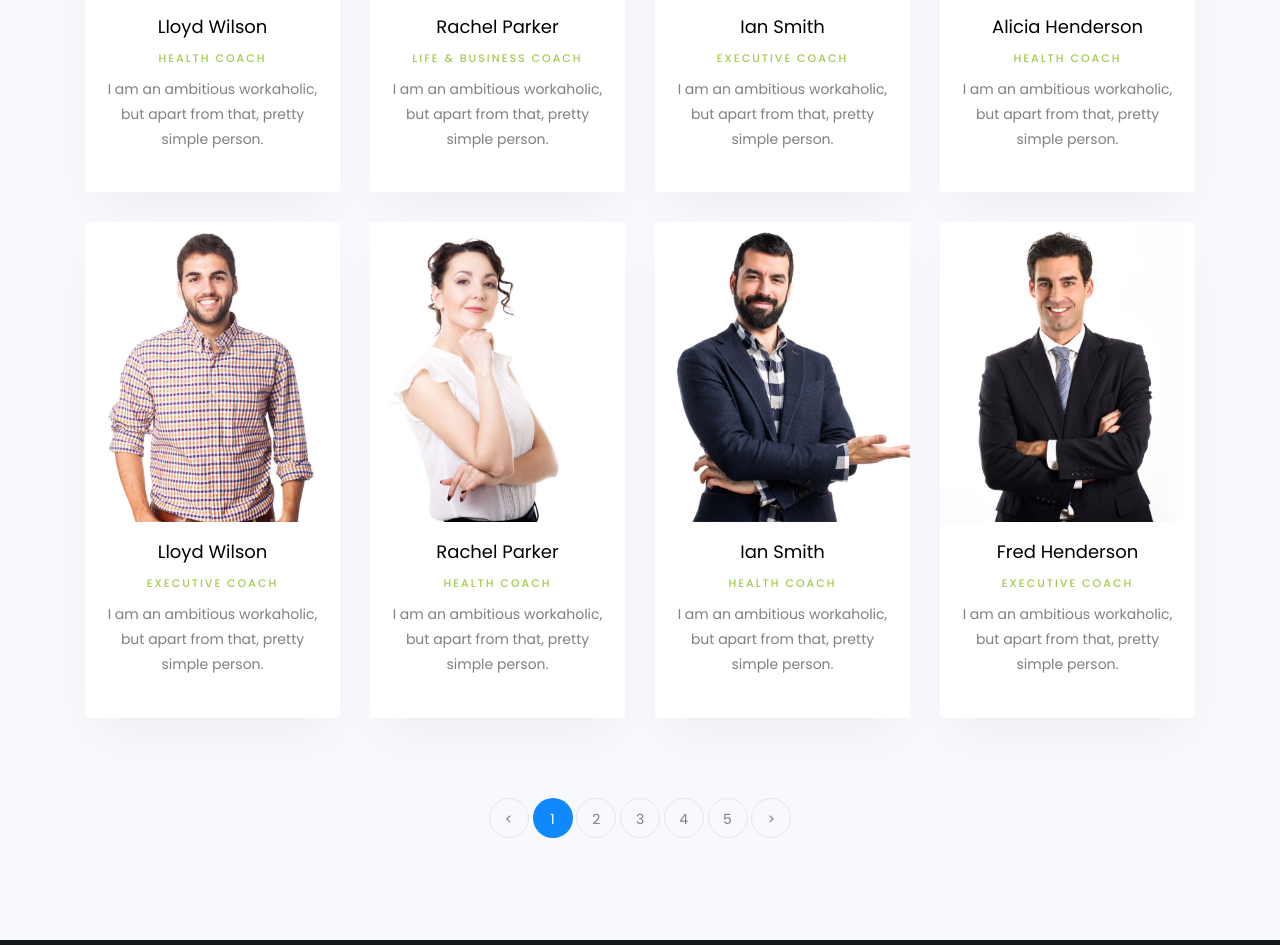
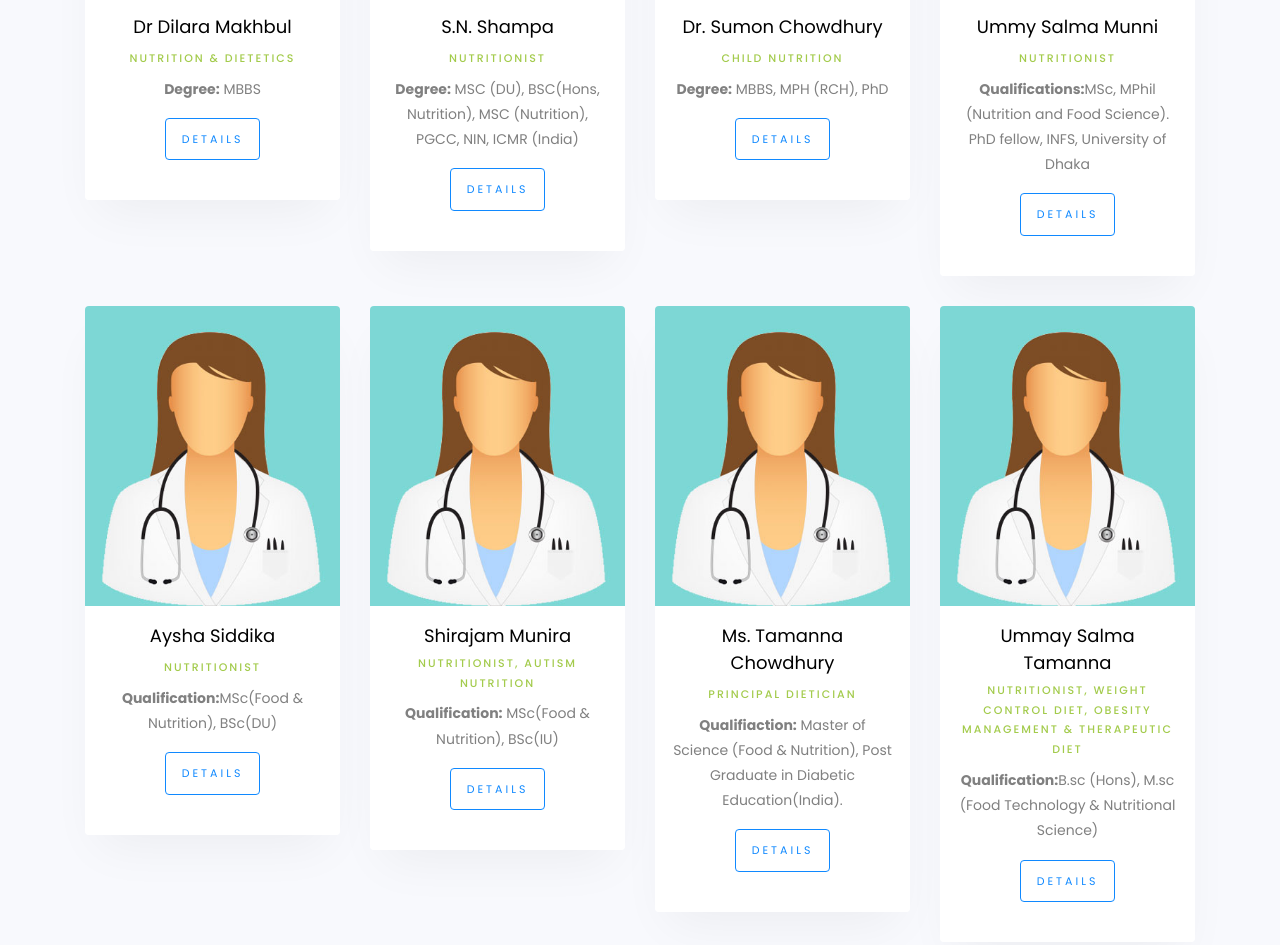
Before and after one commit to rafidShahriar/healthy_living, a plain HTML site: page nutritionist.html in a window 1280 px wide. Shown: the part 940-1885 px from the top of the page. Drawn offline with Linux system fonts and the light colour scheme; some packages are replaced by stand-ins of ours; no server answers.

Commit message:
Nutritionist page updated

```diff
--- a/nutritionist.html
+++ b/nutritionist.html
@@ -63,8 +63,8 @@
             <li class="nav-item dropdown">
               <a class="dropdown-toggle nav-link" data-toggle="dropdown" href="#">Food & Drink<span class="caret"></span></a>
               <ul class="dropdown-menu">
-                <li class="dropdown-navbar"><a href="pricing.html">Meal Plan</a></li>
-                <li class="dropdown-navbar"><a href="pricing.html">Recipes</a></li>
+                <li class="dropdown-navbar"><a href="meal_plan.html">Meal Plan</a></li>
+                <li class="dropdown-navbar"><a href="recipe.html">Recipes</a></li>
                 <li class="dropdown-navbar"><a href="pricing.html">Food Analyzer</a></li>
               </ul>
             </li>
@@ -112,7 +112,7 @@
     </nav>
 	<!-- END nav -->
 
-    <section class="hero-wrap hero-wrap-2" style="background-image: url('images/bg_1.jpg');" data-stellar-background-ratio="0.5">
+    <section class="hero-wrap hero-wrap-2" style="background-image: url('images/doctor.jpg');" data-stellar-background-ratio="0.5">
       <div class="overlay"></div>
       <div class="container">
         <div class="row no-gutters slider-text align-items-end">
@@ -131,13 +131,14 @@
 					<div class="col-md-6 col-lg-3 ftco-animate">
 						<div class="staff">
 							<div class="img-wrap d-flex align-items-stretch">
-								<div class="img align-self-stretch" style="background-image: url(images/staff-1.jpg);"></div>
+								<div class="img align-self-stretch" style="background-image: url(images/dr-female.jpg);"></div>
 							</div>
 							<div class="text pt-3 px-3 pb-4 text-center">
-								<h3>Lloyd Wilson</h3>
-								<span class="position mb-2">Health Coach</span>
+								<h3>Dr Dilara Makhbul</h3>
+								<span class="position mb-2">Nutrition & Dietetics</span>
 								<div class="faded">
-									<p>I am an ambitious workaholic, but apart from that, pretty simple person.</p>
+									<p><strong>Degree:</strong> MBBS</p>
+									<p><a href="nutritionist_profile.html" class="btn btn-primary btn-outline-primary">Details</a></p>
 									<ul class="ftco-social text-center">
 		                <li class="ftco-animate"><a href="#" class="d-flex align-items-center justify-content-center"><span class="fa fa-twitter"></span></a></li>
 		                <li class="ftco-animate"><a href="#" class="d-flex align-items-center justify-content-center"><span class="fa fa-facebook"></span></a></li>
@@ -151,13 +152,14 @@
 					<div class="col-md-6 col-lg-3 ftco-animate">
 						<div class="staff">
 							<div class="img-wrap d-flex align-items-stretch">
-								<div class="img align-self-stretch" style="background-image: url(images/staff-2.jpg);"></div>
+								<div class="img align-self-stretch" style="background-image: url(images/dr-female.jpg);"></div>
 							</div>
 							<div class="text pt-3 px-3 pb-4 text-center">
-								<h3>Rachel Parker</h3>
-								<span class="position mb-2">Life &amp; Business Coach</span>
+								<h3>S.N. Shampa</h3>
+								<span class="position mb-2">Nutritionist</span>
 								<div class="faded">
-									<p>I am an ambitious workaholic, but apart from that, pretty simple person.</p>
+									<p><strong>Degree:</strong> MSC (DU), BSC(Hons, Nutrition), MSC (Nutrition), PGCC, NIN, ICMR (India)</p>
+									<p><a href="nutritionist_profile.html" class="btn btn-primary btn-outline-primary">Details</a></p>
 									<ul class="ftco-social text-center">
 		                <li class="ftco-animate"><a href="#" class="d-flex align-items-center justify-content-center"><span class="fa fa-twitter"></span></a></li>
 		                <li class="ftco-animate"><a href="#" class="d-flex align-items-center justify-content-center"><span class="fa fa-facebook"></span></a></li>
@@ -171,13 +173,14 @@
 					<div class="col-md-6 col-lg-3 ftco-animate">
 						<div class="staff">
 							<div class="img-wrap d-flex align-items-stretch">
-								<div class="img align-self-stretch" style="background-image: url(images/staff-3.jpg);"></div>
+								<div class="img align-self-stretch" style="background-image: url(images/dr-male.jpg);"></div>
 							</div>
 							<div class="text pt-3 px-3 pb-4 text-center">
-								<h3>Ian Smith</h3>
-								<span class="position mb-2">Executive Coach</span>
+								<h3>Dr. Sumon Chowdhury </h3>
+								<span class="position mb-2">Child Nutrition</span>
 								<div class="faded">
-									<p>I am an ambitious workaholic, but apart from that, pretty simple person.</p>
+									<p><b>Degree:</b> MBBS, MPH (RCH), PhD</p>
+									<p><a href="nutritionist_profile.html" class="btn btn-primary btn-outline-primary">Details</a></p>
 									<ul class="ftco-social text-center">
 		                <li class="ftco-animate"><a href="#" class="d-flex align-items-center justify-content-center"><span class="fa fa-twitter"></span></a></li>
 		                <li class="ftco-animate"><a href="#" class="d-flex align-items-center justify-content-center"><span class="fa fa-facebook"></span></a></li>
@@ -191,13 +194,14 @@
 					<div class="col-md-6 col-lg-3 ftco-animate">
 						<div class="staff">
 							<div class="img-wrap d-flex align-items-stretch">
-								<div class="img align-self-stretch" style="background-image: url(images/staff-4.jpg);"></div>
+								<div class="img align-self-stretch" style="background-image: url(images/dr-female.jpg);"></div>
 							</div>
 							<div class="text pt-3 px-3 pb-4 text-center">
-								<h3>Alicia Henderson</h3>
-								<span class="position mb-2">Health Coach</span>
+								<h3>Ummy Salma Munni</h3>
+								<span class="position mb-2">Nutritionist</span>
 								<div class="faded">
-									<p>I am an ambitious workaholic, but apart from that, pretty simple person.</p>
+									<p><strong>Qualifications:</strong>MSc, MPhil (Nutrition and Food Science). PhD fellow, INFS, University of Dhaka</p>
+									<p><a href="nutritionist_profile.html" class="btn btn-primary btn-outline-primary">Details</a></p>
 									<ul class="ftco-social text-center">
 		                <li class="ftco-animate"><a href="#" class="d-flex align-items-center justify-content-center"><span class="fa fa-twitter"></span></a></li>
 		                <li class="ftco-animate"><a href="#" class="d-flex align-items-center justify-content-center"><span class="fa fa-facebook"></span></a></li>
@@ -212,13 +216,14 @@
 					<div class="col-md-6 col-lg-3 ftco-animate">
 						<div class="staff">
 							<div class="img-wrap d-flex align-items-stretch">
-								<div class="img align-self-stretch" style="background-image: url(images/staff-5.jpg);"></div>
+								<div class="img align-self-stretch" style="background-image: url(images/dr-female.jpg);"></div>
 							</div>
 							<div class="text pt-3 px-3 pb-4 text-center">
-								<h3>Lloyd Wilson</h3>
-								<span class="position mb-2">Executive Coach</span>
+								<h3>Aysha Siddika</h3>
+								<span class="position mb-2">Nutritionist</span>
 								<div class="faded">
-									<p>I am an ambitious workaholic, but apart from that, pretty simple person.</p>
+								<p><strong>Qualification:</strong>MSc(Food & Nutrition), BSc(DU)</p>
+								<p><a href="nutritionist_profile.html" class="btn btn-primary btn-outline-primary">Details</a></p>
 								<ul class="ftco-social text-center">
 		                <li class="ftco-animate"><a href="#" class="d-flex align-items-center justify-content-center"><span class="fa fa-twitter"></span></a></li>
 		                <li class="ftco-animate"><a href="#" class="d-flex align-items-center justify-content-center"><span class="fa fa-facebook"></span></a></li>
@@ -232,13 +237,14 @@
 					<div class="col-md-6 col-lg-3 ftco-animate">
 						<div class="staff">
 							<div class="img-wrap d-flex align-items-stretch">
-								<div class="img align-self-stretch" style="background-image: url(images/staff-6.jpg);"></div>
+								<div class="img align-self-stretch" style="background-image: url(images/dr-female.jpg);"></div>
 							</div>
 							<div class="text pt-3 px-3 pb-4 text-center">
-								<h3>Rachel Parker</h3>
-								<span class="position mb-2">Health Coach</span>
+								<h3>Shirajam Munira</h3>
+								<span class="position mb-2">Nutritionist, Autism Nutrition</span>
 								<div class="faded">
-									<p>I am an ambitious workaholic, but apart from that, pretty simple person.</p>
+									<p><strong>Qualification:</strong> MSc(Food & Nutrition), BSc(IU)</p>
+									<p><a href="nutritionist_profile.html" class="btn btn-primary btn-outline-primary">Details</a></p>
 									<ul class="ftco-social text-center">
 		                <li class="ftco-animate"><a href="#" class="d-flex align-items-center justify-content-center"><span class="fa fa-twitter"></span></a></li>
 		                <li class="ftco-animate"><a href="#" class="d-flex align-items-center justify-content-center"><span class="fa fa-facebook"></span></a></li>
@@ -252,13 +258,14 @@
 					<div class="col-md-6 col-lg-3 ftco-animate">
 						<div class="staff">
 							<div class="img-wrap d-flex align-items-stretch">
-								<div class="img align-self-stretch" style="background-image: url(images/staff-7.jpg);"></div>
+								<div class="img align-self-stretch" style="background-image: url(images/dr-female.jpg);"></div>
 							</div>
 							<div class="text pt-3 px-3 pb-4 text-center">
-								<h3>Ian Smith</h3>
-								<span class="position mb-2">Health Coach</span>
+								<h3>Ms. Tamanna Chowdhury</h3>
+								<span class="position mb-2">Principal Dietician</span>
 								<div class="faded">
-									<p>I am an ambitious workaholic, but apart from that, pretty simple person.</p>
+									<p><strong>Qualifiaction:</strong> Master of Science (Food & Nutrition), Post Graduate in Diabetic Education(India).</p>
+									<p><a href="nutritionist_profile.html" class="btn btn-primary btn-outline-primary">Details</a></p>
 									<ul class="ftco-social text-center">
 		                <li class="ftco-animate"><a href="#" class="d-flex align-items-center justify-content-center"><span class="fa fa-twitter"></span></a></li>
 		                <li class="ftco-animate"><a href="#" class="d-flex align-items-center justify-content-center"><span class="fa fa-facebook"></span></a></li>
@@ -272,13 +279,14 @@
 					<div class="col-md-6 col-lg-3 ftco-animate">
 						<div class="staff">
 							<div class="img-wrap d-flex align-items-stretch">
-								<div class="img align-self-stretch" style="background-image: url(images/staff-8.jpg);"></div>
+								<div class="img align-self-stretch" style="background-image: url(images/dr-female.jpg);"></div>
 							</div>
 							<div class="text pt-3 px-3 pb-4 text-center">
-								<h3>Fred Henderson</h3>
-								<span class="position mb-2">Executive Coach</span>
+								<h3>Ummay Salma Tamanna</h3>
+								<span class="position mb-2">Nutritionist, Weight control diet, Obesity management & Therapeutic diet</span>
 								<div class="faded">
-									<p>I am an ambitious workaholic, but apart from that, pretty simple person.</p>
+									<p><strong>Qualification:</strong>B.sc (Hons), M.sc (Food Technology & Nutritional Science)</p>
+									<p><a href="nutritionist_profile.html" class="btn btn-primary btn-outline-primary">Details</a></p>
 									<ul class="ftco-social text-center">
 		                <li class="ftco-animate"><a href="#" class="d-flex align-items-center justify-content-center"><span class="fa fa-twitter"></span></a></li>
 		                <li class="ftco-animate"><a href="#" class="d-flex align-items-center justify-content-center"><span class="fa fa-facebook"></span></a></li>
```
Also changed, not shown: images/doctor.jpg (added), images/dr-female.jpg (added), images/dr-male.jpg (added). Lines whose indentation alone changed are shown as unchanged.
